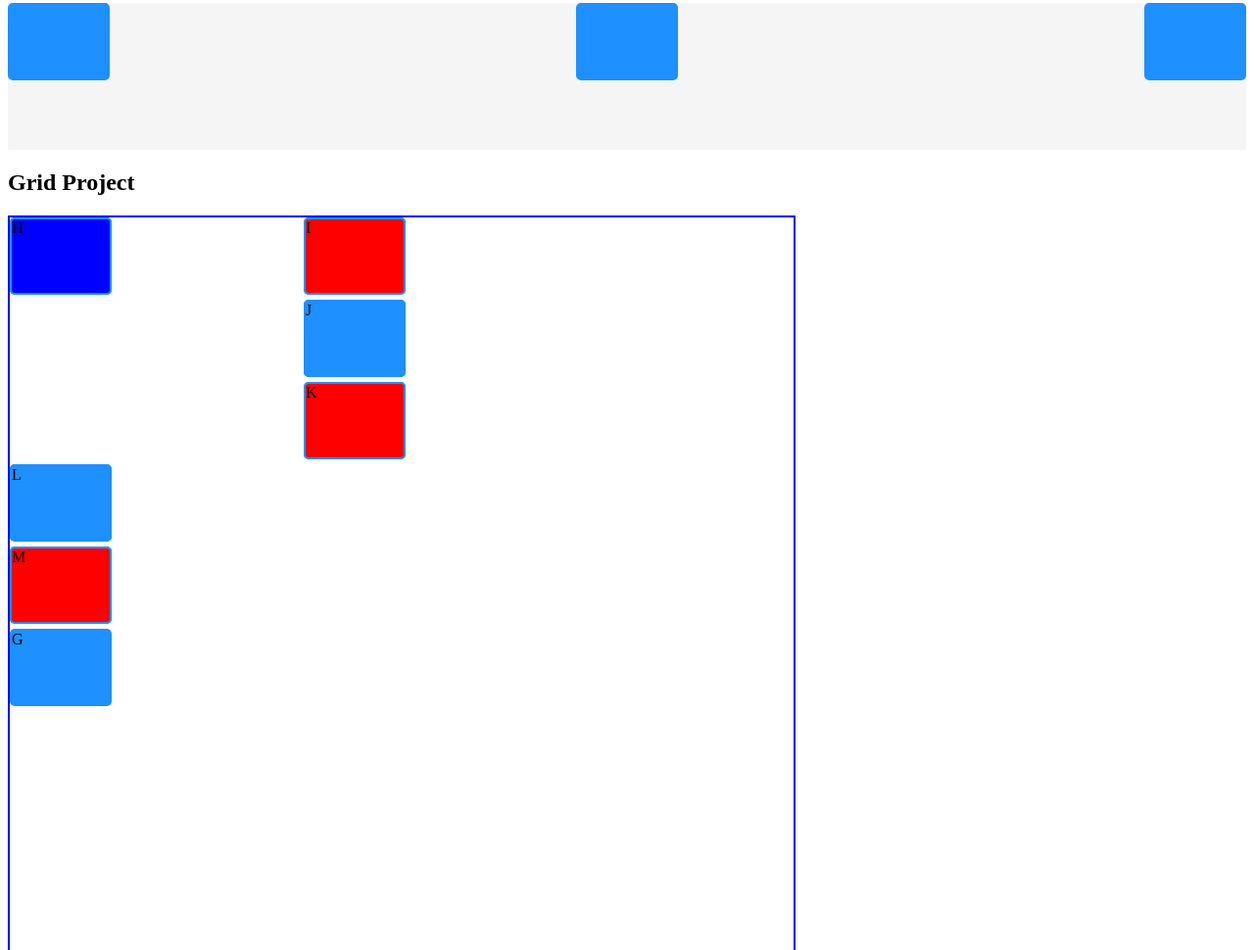
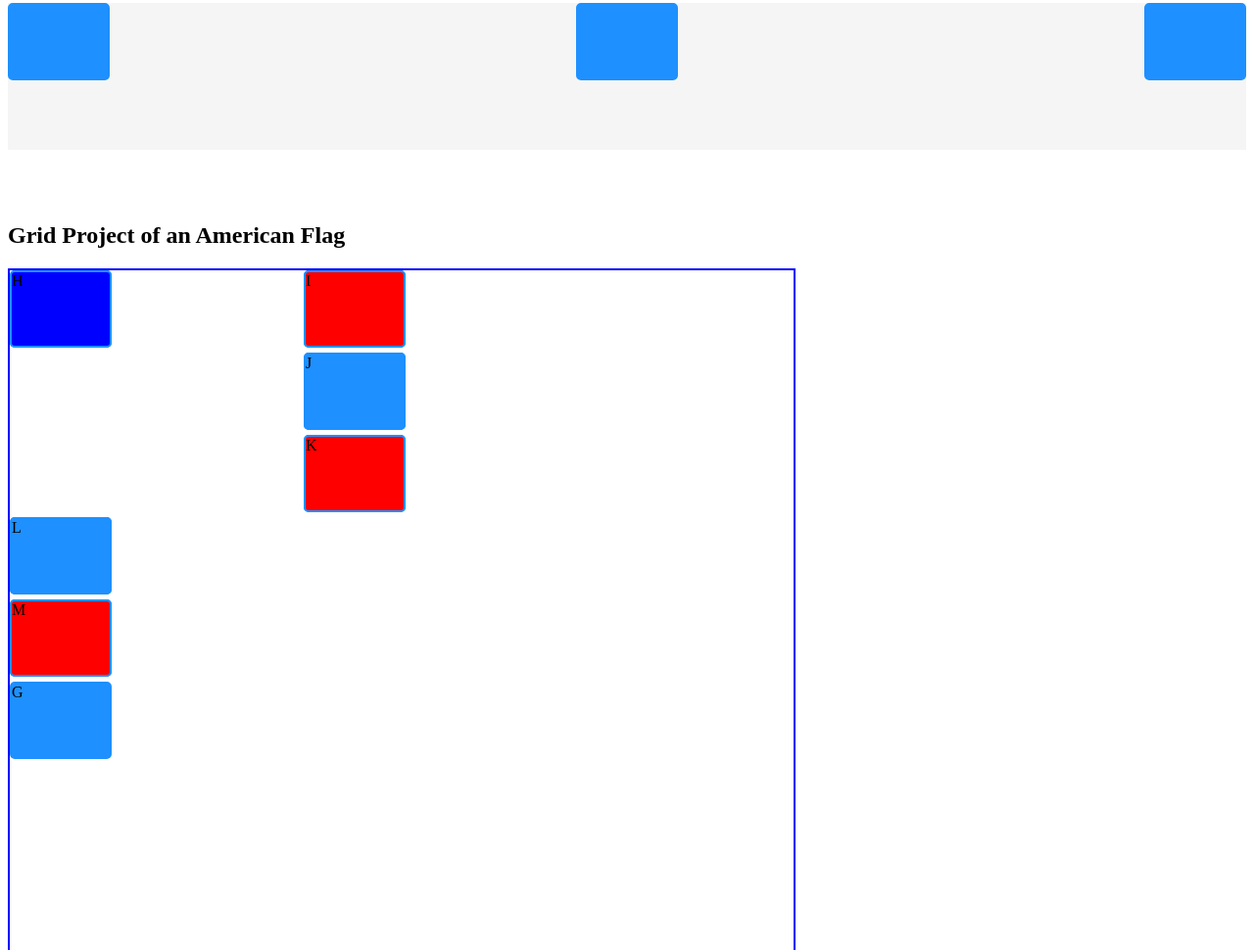
Before and after one commit to gfraser23/gfraser23.github.io, a plain HTML site: page index.html in a window 1280 px wide. Shown: the part 2121-3091 px from the top of the page at 98% size. Drawn offline with Linux system fonts and the light colour scheme.

Commit message:
Update index.html

```diff
--- a/index.html
+++ b/index.html
@@ -70,9 +70,12 @@
     <div class='box'></div>
     <div class='box'></div>
   </div>
+                    <br>
+                    <br>
+                    <br>
 
 
-                    <h2> Grid Project </h2>
+                    <h2> Grid Project of an American Flag </h2>
 
                     <div class="grid">
                     <div class="box a"> A </div>
@@ -90,6 +93,9 @@
                      <div class="box f"> M </div>
 
                     </div>
+                    <br>
+                    <br>
+                    <br>
 
 
                   <h2> Goals </h2>
```
